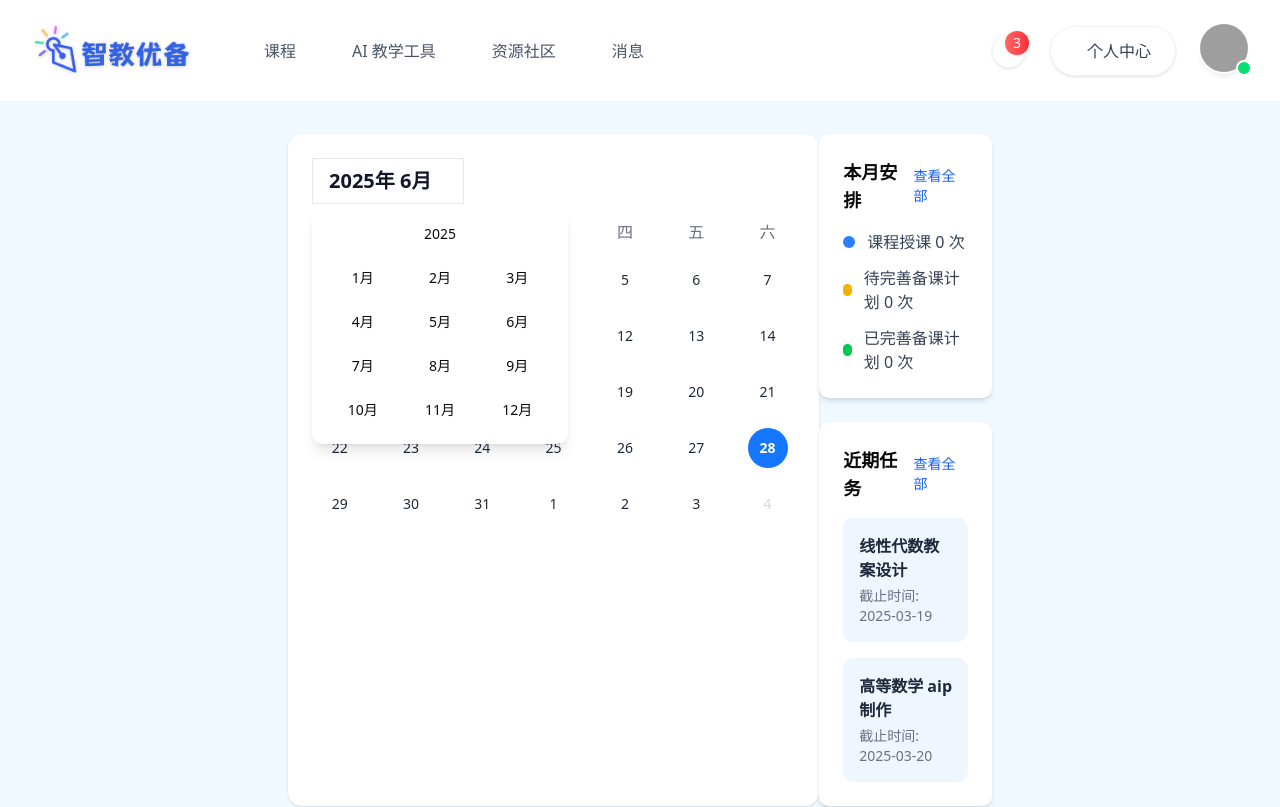
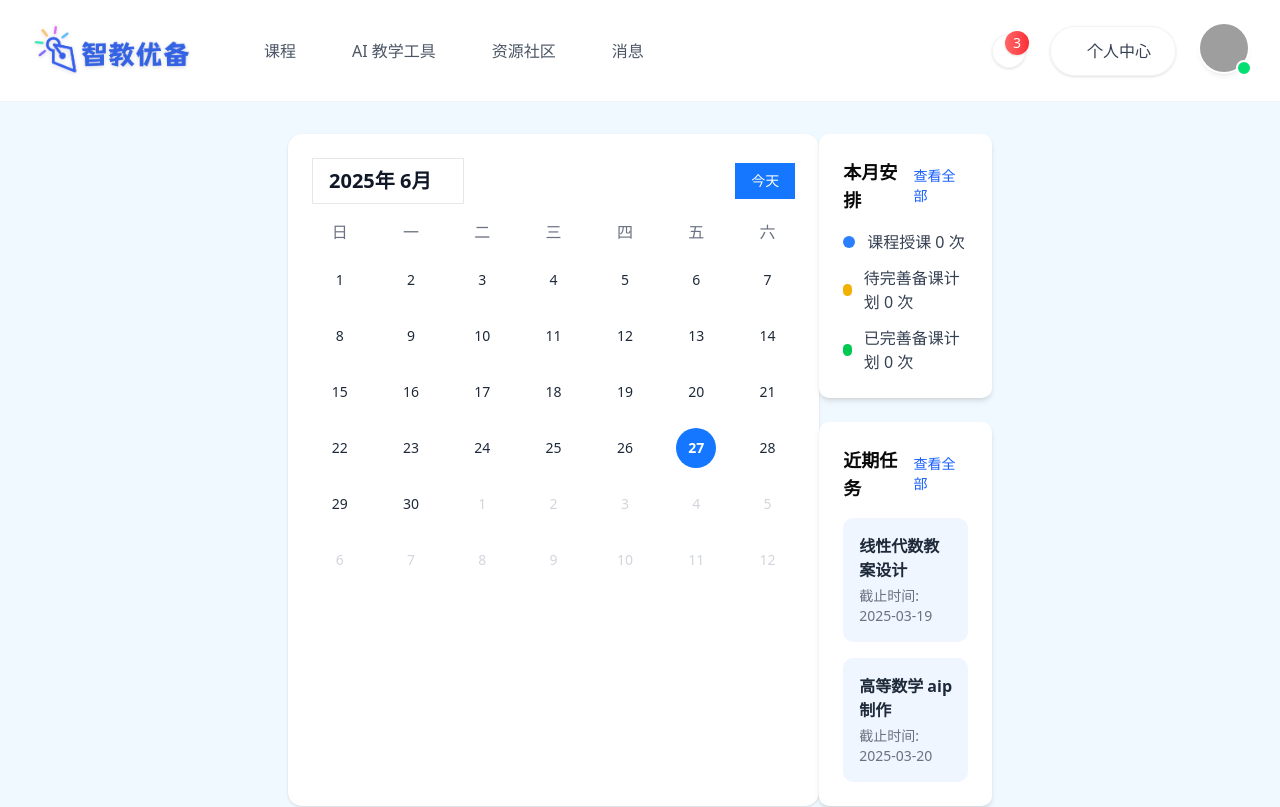
Before and after one commit to anna1978-hansi/prj-ai-school, a React (Vite) app: page /home in a window 1280 px wide. Shown: the top 807 px of the page. Built offline with nearby package versions, Linux system fonts and the light colour scheme; grey boxes are pictures that could not be loaded.

Commit message:
日历完善

```diff
--- a/src/components/Calendar/calendar.jsx
+++ b/src/components/Calendar/calendar.jsx
@@ -1,15 +1,124 @@
 import * as React from 'react';
+import { useState, useMemo } from 'react';
 import { LocalizationProvider } from '@mui/x-date-pickers/LocalizationProvider';
 import { AdapterDayjs } from '@mui/x-date-pickers/AdapterDayjs';
 import { DateCalendar } from '@mui/x-date-pickers/DateCalendar';
 
+// 这是一个功能完整的日历组件
+export default function Calendar() {
+  const [currentDate, setCurrentDate] = useState(new Date());
+  const [isPickerOpen, setIsPickerOpen] = useState(false);
+  const [selectedDate, setSelectedDate] = useState(null);
 
+  const weekDays = ['日', '一', '二', '三', '四', '五', '六'];
 
-// 这是一个独立的、纯展示性的日历组件
-export default function Calendar() {
-  // 为了填充日历网格，我们先用一些占位数据
-  const calendarDays = Array.from({ length: 35 });
-  const weekDays = ['日', '一', '二', '三', '四', '五', '六'];
+  // 计算当前月份的信息
+  const monthInfo = useMemo(() => {
+    const year = currentDate.getFullYear();
+    const month = currentDate.getMonth();
+
+    // 获取当月第一天和最后一天
+    const firstDay = new Date(year, month, 1);
+    const lastDay = new Date(year, month + 1, 0);
+
+    // 获取当月第一天是星期几（0-6，0是星期日）
+    const firstDayWeek = firstDay.getDay();
+
+    // 获取当月总天数
+    const daysInMonth = lastDay.getDate();
+
+    // 获取上个月的最后几天
+    const prevMonthLastDay = new Date(year, month, 0);
+    const prevMonthDays = prevMonthLastDay.getDate();
+
+    return {
+      year,
+      month,
+      firstDayWeek,
+      daysInMonth,
+      prevMonthDays
+    };
+  }, [currentDate]);
+
+  // 生成日历网格数据
+  const calendarDays = useMemo(() => {
+    const days = [];
+    const today = new Date();
+    const { firstDayWeek, daysInMonth, prevMonthDays } = monthInfo;
+
+    // 添加上个月的日期
+    for (let i = firstDayWeek - 1; i >= 0; i--) {
+      const day = prevMonthDays - i;
+      days.push({
+        date: new Date(currentDate.getFullYear(), currentDate.getMonth() - 1, day),
+        day,
+        isCurrentMonth: false,
+        isToday: false
+      });
+    }
+
+    // 添加当月的日期
+    for (let day = 1; day <= daysInMonth; day++) {
+      const date = new Date(currentDate.getFullYear(), currentDate.getMonth(), day);
+      const isToday = date.toDateString() === today.toDateString();
+      days.push({
+        date,
+        day,
+        isCurrentMonth: true,
+        isToday
+      });
+    }
+
+    // 添加下个月的日期（填充到42个格子）
+    const remainingDays = 42 - days.length;
+    for (let day = 1; day <= remainingDays; day++) {
+      days.push({
+        date: new Date(currentDate.getFullYear(), currentDate.getMonth() + 1, day),
+        day,
+        isCurrentMonth: false,
+        isToday: false
+      });
+    }
+
+    return days;
+  }, [currentDate, monthInfo]);
+
+  // 切换到上个月
+  const goToPreviousMonth = () => {
+    setCurrentDate(new Date(currentDate.getFullYear(), currentDate.getMonth() - 1, 1));
+  };
+
+  // 切换到下个月
+  const goToNextMonth = () => {
+    setCurrentDate(new Date(currentDate.getFullYear(), currentDate.getMonth() + 1, 1));
+  };
+
+  // 切换到今天
+  const goToToday = () => {
+    setCurrentDate(new Date());
+    setSelectedDate(new Date());
+  };
+
+  // 选择月份
+  const selectMonth = (month) => {
+    setCurrentDate(new Date(currentDate.getFullYear(), month - 1, 1));
+    setIsPickerOpen(false);
+  };
+
+  // 选择年份
+  const selectYear = (year) => {
+    setCurrentDate(new Date(year, currentDate.getMonth(), 1));
+  };
+
+  // 选择日期
+  const selectDate = (date) => {
+    setSelectedDate(date);
+  };
+
+  // 格式化日期显示
+  const formatDate = (date) => {
+    return `${date.getFullYear()}年 ${date.getMonth() + 1}月`;
+  };
 
   return (
     <div className="bg-white rounded-xl shadow-sm p-6 w-full max-w-2xl mx-auto">
@@ -17,26 +126,31 @@ export default function Calendar() {
       <div className="flex items-center justify-between mb-4">
         <div className="flex items-center space-x-4">
           <div className="relative">
-            {/* 日期选择按钮 (后续用state控制) */}
+            {/* 日期选择按钮 */}
             <button
-              // onClick 事件将用于切换下面选择器的显示/隐藏
-              className="!rounded-button bg-white border border-gray-200 px-4 py-2 text-sm flex items-center space-x-2 cursor-pointer">
-              <span className="text-xl font-semibold text-gray-900">2025年 6月</span>
-              <i className="fas fa-chevron-down text-gray-500 ml-2"></i>
+              onClick={() => setIsPickerOpen(!isPickerOpen)}
+              className="!rounded-button bg-white border border-gray-200 px-4 py-2 text-sm flex items-center space-x-2 cursor-pointer hover:bg-gray-50">
+              <span className="text-xl font-semibold text-gray-900">
+                {formatDate(currentDate)}
+              </span>
+              <i className={`fas fa-chevron-down text-gray-500 ml-2 transition-transform ${isPickerOpen ? 'rotate-180' : ''}`}></i>
             </button>
 
-            {/* 日期选择器下拉框
-                          在实际应用中，这个 div 的显示/隐藏将由 React state 控制。
-                          例如: { isPickerOpen && ( ... ) }
-                          这里我们默认展示它，以便您看到完整的静态结构。
-                        */}
-            <div className="absolute left-0 top-full mt-1 bg-white rounded-lg shadow-lg p-4 w-64 z-20">
+            {/* 日期选择器下拉框 */}
+            {isPickerOpen && (
+              <div className="absolute left-0 top-full mt-1 bg-white rounded-lg shadow-lg p-4 w-64 z-20 border border-gray-200">
                 <div className="flex justify-between items-center mb-4">
-                <button className="!rounded-button p-1 hover:bg-gray-100">
+                  <button
+                    className="!rounded-button p-1 hover:bg-gray-100"
+                    onClick={() => selectYear(currentDate.getFullYear() - 1)}
+                  >
                     <i className="fas fa-chevron-left text-gray-500"></i>
                   </button>
-                <div className="text-sm font-medium">2025</div>
-                <button className="!rounded-button p-1 hover:bg-gray-100">
+                  <div className="text-sm font-medium">{currentDate.getFullYear()}</div>
+                  <button
+                    className="!rounded-button p-1 hover:bg-gray-100"
+                    onClick={() => selectYear(currentDate.getFullYear() + 1)}
+                  >
                     <i className="fas fa-chevron-right text-gray-500"></i>
                   </button>
                 </div>
@@ -44,16 +158,42 @@ export default function Calendar() {
                   {Array.from({ length: 12 }, (_, i) => i + 1).map(month => (
                     <button
                       key={month}
-                    className="!rounded-button text-sm p-2 hover:bg-blue-50 hover:text-primary"
+                      className={`!rounded-button text-sm p-2 hover:bg-blue-50 hover:text-primary ${month === currentDate.getMonth() + 1 ? 'bg-blue-100 text-primary' : ''
+                        }`}
+                      onClick={() => selectMonth(month)}
                     >
                       {month}月
                     </button>
                   ))}
                 </div>
               </div>
+            )}
+          </div>
+
+          {/* 月份切换按钮 */}
+          <div className="flex items-center space-x-2">
+            <button
+              onClick={goToPreviousMonth}
+              className="!rounded-button p-2 hover:bg-gray-100 text-gray-600"
+            >
+              <i className="fas fa-chevron-left"></i>
+            </button>
+            <button
+              onClick={goToNextMonth}
+              className="!rounded-button p-2 hover:bg-gray-100 text-gray-600"
+            >
+              <i className="fas fa-chevron-right"></i>
+            </button>
           </div>
         </div>
-        {/* 如果需要，可以在这里添加 “今天” 或其他控制按钮 */}
+
+        {/* 今天按钮 */}
+        <button
+          onClick={goToToday}
+          className="!rounded-button bg-primary text-white px-4 py-2 text-sm hover:bg-primary-dark"
+        >
+          今天
+        </button>
       </div>
 
       {/* --- 日历网格区域 --- */}
@@ -63,30 +203,41 @@ export default function Calendar() {
           <div key={day} className="text-center text-base font-medium text-gray-500">{day}</div>
         ))}
 
-        {/* 日期单元格
-                  这里是静态的占位符，用于展示样式。
-                  在实际应用中，您需要用一个日期库 (如 date-fns) 结合 state 来动态生成当月的正确日期。
-                */}
-        {calendarDays.map((_, index) => {
-          // --- 以下为示例逻辑，用于展示不同状态的样式 ---
-          const dayNumber = (index % 31) + 1; // 模拟日期数字
-          const isCurrentMonth = index > 2 && index < 34; // 模拟非本月日期置灰
-          const isToday = index === 27; // 模拟今天
+        {/* 日期单元格 */}
+        {calendarDays.map((dayInfo, index) => {
+          const isSelected = selectedDate && dayInfo.date.toDateString() === selectedDate.toDateString();
 
           return (
             <div
               key={index}
+              onClick={() => selectDate(dayInfo.date)}
               className={`
-                                text-center text-sm p-2 rounded-full w-10 h-10 flex items-center justify-center mx-auto cursor-pointer
-                                ${isCurrentMonth ? 'text-gray-800' : 'text-gray-300'}
-                                ${isToday ? 'bg-primary text-white font-semibold' : 'hover:bg-gray-100'}
+                text-center text-sm p-2 rounded-full w-10 h-10 flex items-center justify-center mx-auto cursor-pointer transition-colors
+                ${dayInfo.isCurrentMonth ? 'text-gray-800' : 'text-gray-300'}
+                ${dayInfo.isToday ? 'bg-primary text-white font-semibold' : ''}
+                ${isSelected && !dayInfo.isToday ? 'bg-blue-100 text-blue-600 font-semibold' : ''}
+                ${!dayInfo.isToday && !isSelected ? 'hover:bg-gray-100' : ''}
               `}
             >
-              {dayNumber}
+              {dayInfo.day}
             </div>
           );
         })}
       </div>
+
+      {/* 选中日期显示 */}
+      {selectedDate && (
+        <div className="mt-4 p-3 bg-gray-50 rounded-lg">
+          <p className="text-sm text-gray-600">
+            选中日期: {selectedDate.toLocaleDateString('zh-CN', {
+              year: 'numeric',
+              month: 'long',
+              day: 'numeric',
+              weekday: 'long'
+            })}
+          </p>
+        </div>
+      )}
     </div>
   );
 }
--- a/src/pages/Home/Course/index.jsx
+++ b/src/pages/Home/Course/index.jsx
@@ -5,10 +5,12 @@ import CourseDashboard from "@/components/Home/Course/CourseDashboard/index.jsx"
 
 const Couse = () => {
   return (
-    <div className='bg-sky-50 h-screen'>
+    <div className='bg-sky-50 h-full'>
       <div className="w-[60vw] mx-auto flex flex-col gap-5 justify-center ">
         <DashboardCalendar />
-        <CourseDashboard />
+        <div className='ml-15'>
+          <CourseDashboard />
+        </div>
       </div>
     </div>
   );
```
Lines whose indentation alone changed are shown as unchanged.
